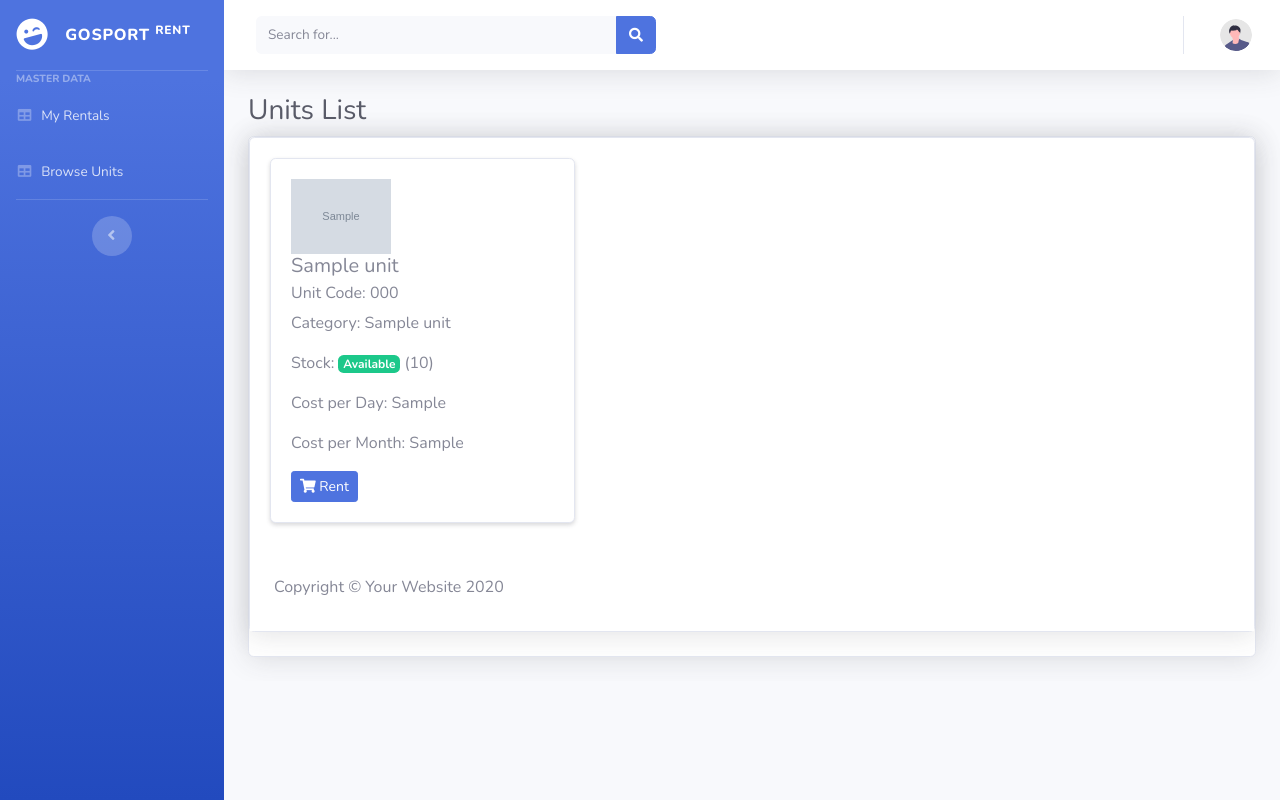
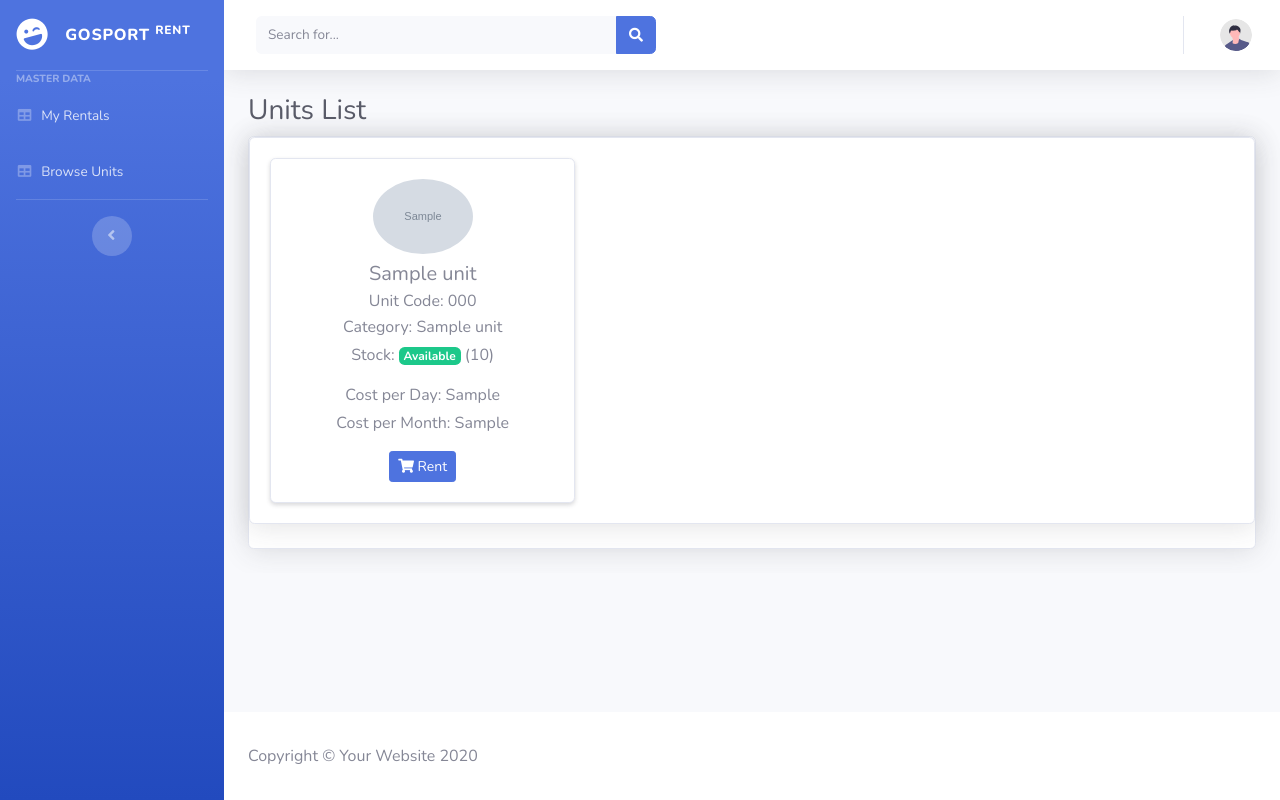
Before and after one commit to JstGrizz/GoSportRent, a CodeIgniter 4 app: the page made by app/Views/unit_list.php in a window 1280 px wide. Run offline with PHP 8.4 and a stand-in for CodeIgniter, Linux system fonts and the light colour scheme; the template is opened without the code that fills it: most values are stand-ins (such as "Sample title", 1, 10 or a date in 2020); grey boxes marked "Sample" are stand-in pictures; data that the repository does not hold is empty; some libraries are stand-ins or nearby versions.

Commit message:
Slight Changes On: Unit List My_Rental Rental Model

```diff
--- a/app/Models/RentalModel.php
+++ b/app/Models/RentalModel.php
@@ -65,4 +65,10 @@ class RentalModel extends Model
             ->whereIn('rentals.status_rent', ['waiting_approval', 'waiting_return'])
             ->findAll();
     }
+
+    // Update payment status
+    public function updatePaymentStatus($rentalId, $status)
+    {
+        return $this->update($rentalId, ['status_paid' => $status]);
+    }
 }
--- a/app/Views/template/user_layout.php
+++ b/app/Views/template/user_layout.php
@@ -10,7 +10,7 @@
     <meta name="description" content="">
     <meta name="author" content="">
 
-    <title>GoSportRent</title>
+    <title>User Dashboard</title>
 
     <link href="<?= base_url('/Assets/startbootstrap-sb-admin-2-master/vendor/fontawesome-free/css/all.min.css'); ?>"
         rel="stylesheet">
@@ -39,8 +39,6 @@
         <!-- End of Content Wrapper -->
     </div>
 
-    <script src="<?= base_url('/Assets/lumino/js/jquery-1.11.1.min.js'); ?>"></script>
-    <script src="<?= base_url('/Assets/lumino/js/bootstrap.min.js'); ?>"></script>
     <!-- Bootstrap core JavaScript-->
     <script src="<?= base_url('/Assets/startbootstrap-sb-admin-2-master/vendor/jquery/jquery.min.js'); ?>"></script>
     <script
@@ -61,7 +59,6 @@
     <script src="<?= base_url('/Assets/startbootstrap-sb-admin-2-master/js/demo/chart-area-demo.js'); ?>"></script>
     <script src="<?= base_url('/Assets/startbootstrap-sb-admin-2-master/js/demo/chart-pie-demo.js'); ?>"></script>
 
-
 </body>
 
 </html>
--- a/app/Views/unit_list.php
+++ b/app/Views/unit_list.php
@@ -25,12 +25,15 @@
                             <?php foreach ($units as $unit): ?>
                                 <div class="col-md-4">
                                     <div class="card card-custom shadow-sm">
-                                        <div class="card-body">
+                                        <div class="card-body text-center" style="padding: 20px;">
                                             <img src="<?= base_url('/Assets/image/' . $unit['image']); ?>"
-                                                alt="Image of <?= esc($unit['name']); ?>" style="width: 100px; height: auto;">
+                                                alt="Image of <?= esc($unit['name']); ?>" class="mx-auto d-block mb-2"
+                                                style="width: 100px; height: auto; border-radius: 50%;">
+                                            <!-- Circular and centered image -->
                                             <h5 class="card-title"><?= esc($unit['name']); ?></h5>
-                                            <h6 class="card-subtitle mb-2 text-muted">Unit Code: <?= esc($unit['unit_code']); ?></h6>
-                                            <p class="card-text">Category: <?= esc($unit['category_name']); ?></p>
+                                            <h6 class="card-subtitle mb-1 text-muted">Unit Code:
+                                                <?= esc($unit['unit_code']); ?></h6>
+                                            <p class="card-text mb-1">Category: <?= esc($unit['category_name']); ?></p>
                                             <p class="card-text">
                                                 Stock:
                                                 <?php if ($unit['stock'] > 0): ?>
@@ -40,9 +43,12 @@
                                                 <?php endif; ?>
                                                 (<?= esc($unit['stock']); ?>)
                                             </p>
-                                            <p class="card-text">Cost per Day: <?= esc($unit['cost_rent_per_day']); ?></p>
-                                            <p class="card-text">Cost per Month: <?= esc($unit['cost_rent_per_month']); ?></p>
-                                            <a href="<?= base_url('rent_unit/' . $unit['id']); ?>" class="btn btn-primary btn-sm">
+                                            <p class="card-text mb-1">Cost per Day: <?= esc($unit['cost_rent_per_day']); ?>
+                                            </p>
+                                            <p class="card-text mb-3">Cost per Month:
+                                                <?= esc($unit['cost_rent_per_month']); ?></p>
+                                            <a href="<?= base_url('rent_unit/' . $unit['id']); ?>"
+                                                class="btn btn-primary btn-sm">
                                                 <i class="fas fa-shopping-cart"></i> Rent
                                             </a>
                                         </div>
@@ -50,6 +56,12 @@
                                 </div>
                             <?php endforeach; ?>
                         </div>
-                        <?= $this->endSection(); ?>
                     </div>
                 </div>
+            </div>
+
+        </div>
+    </div>
+</div>
+<!-- End of Content Wrapper -->
+<?= $this->endSection(); ?>
```
Also changed, not shown: app/Views/my_rentals.php (+21 -9 lines), public/Assets/image/1729694614_aab532ce324cd123e6b5.jpg (added), public/Assets/image/1729694623_f1060117c9245e6422df.jpg (added).
